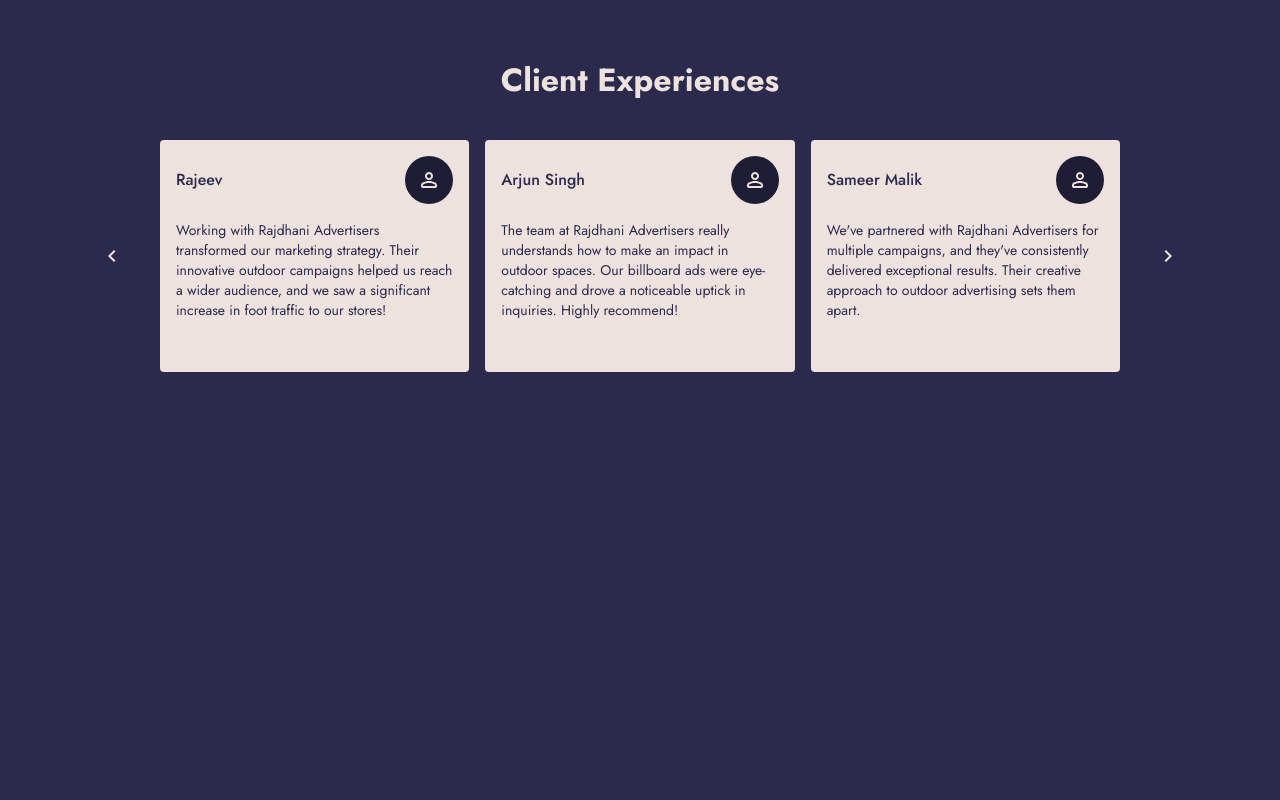
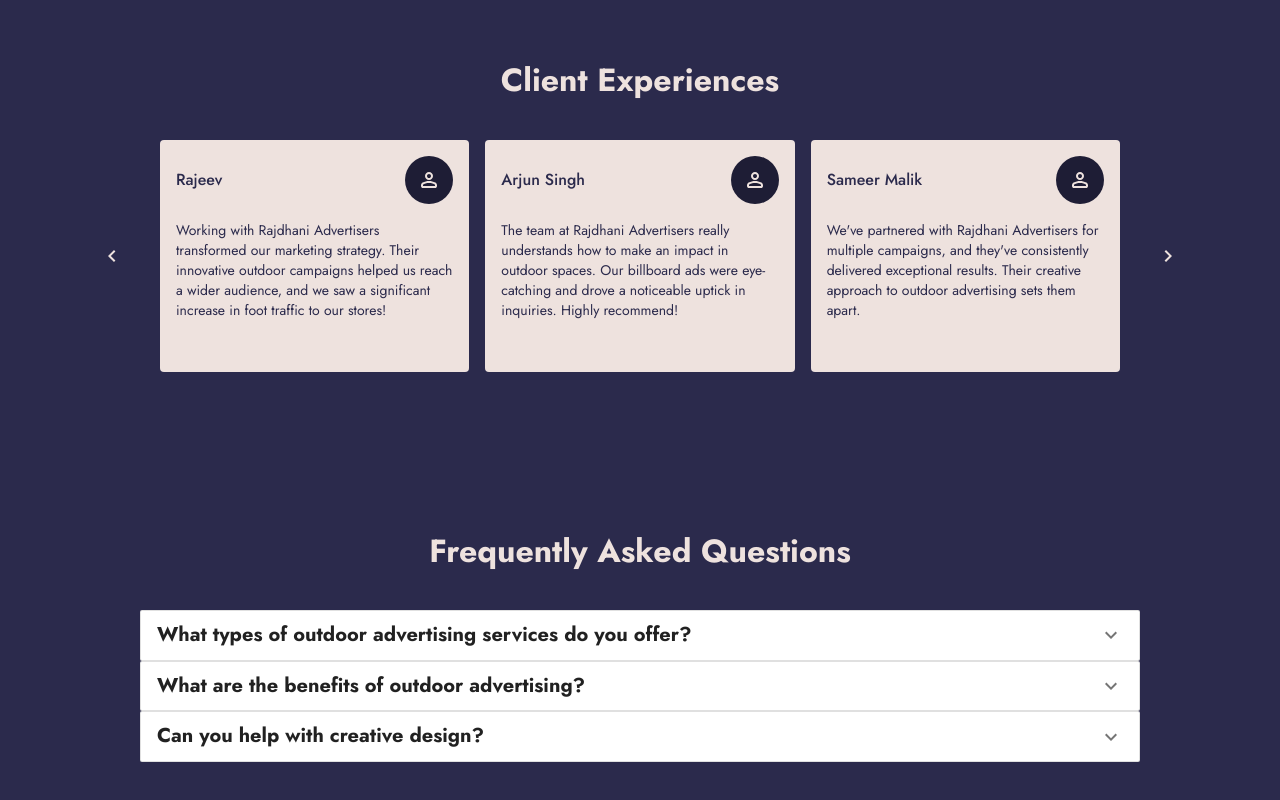
Before and after one commit to faraz-github/rajdhaniadvertiserswebsite, a React (Vite) app: page / in a window 1280 px wide. Shown: the part 3138-3938 px from the top of the page. Before the commit the page ends 3590 px from the top, so only its background shows below. Built offline with nearby package versions, Linux system fonts and the light colour scheme.

Commit message:
Add FAQ Section

```diff
--- /dev/null
+++ b/src/components/FAQSection/FAQAccordion.jsx
@@ -0,0 +1,39 @@
+import PropTypes from "prop-types";
+
+import {
+  Accordion,
+  AccordionDetails,
+  AccordionSummary,
+  Typography,
+} from "@mui/material";
+import ExpandMoreIcon from "@mui/icons-material/ExpandMore";
+
+const FAQAccordion = ({ question, answer }) => {
+  return (
+    <div>
+      <Accordion variant="outlined">
+        <AccordionSummary
+          expandIcon={<ExpandMoreIcon />}
+          aria-controls="panel1-content"
+          id="panel1-header"
+        >
+          <Typography variant="h4" fontSize={{ xs: 12, md: 20 }}>
+            {question}
+          </Typography>
+        </AccordionSummary>
+        <AccordionDetails >
+          <Typography variant="body2" fontSize={{ xs: 14, md: 16 }}>
+            {answer}
+          </Typography>
+        </AccordionDetails>
+      </Accordion>
+    </div>
+  );
+};
+
+FAQAccordion.propTypes = {
+  question: PropTypes.string,
+  answer: PropTypes.string,
+};
+
+export default FAQAccordion;
--- /dev/null
+++ b/src/components/FAQSection/FaqSection.jsx
@@ -0,0 +1,46 @@
+import { Box, Container, Typography } from "@mui/material";
+import FAQAccordion from "./FAQAccordion";
+
+const FaqSection = () => {
+  return (
+    <Container sx={{ py: { xs: 5, md: 10 } }}>
+      <Typography
+        variant="h2"
+        color="secondary"
+        fontSize={{ xs: 24, md: 32 }}
+        textAlign="center"
+        gutterBottom
+      >
+        Frequently Asked Questions
+      </Typography>
+      <Box mt={5} maxWidth={1000} mx={"auto"}>
+        <FAQAccordion
+          question={
+            "What types of outdoor advertising services do you offer?"
+          }
+          answer={
+            "We offer a range of outdoor advertising services, including hoardings, signage, transit ads, wall ads, and billboards. Our services are designed to maximize your brand's visibility and ensure you effectively connect with your target audience. Whether you’re looking for large-scale campaigns or more localized advertising, we have the right solutions for you."
+          }
+        />
+        <FAQAccordion
+          question={
+            "What are the benefits of outdoor advertising?"
+          }
+          answer={
+            "Outdoor advertising offers key benefits for your business. It provides high visibility in busy areas, helping build brand awareness and recognition. You can effectively target specific demographics with strategically placed ads. It’s often cost-effective, delivering lower costs per impression. Plus, eye-catching designs create lasting impressions and encourage customer engagement. Overall, outdoor advertising is an effective tool to enhance your marketing strategy and drive growth."
+          }
+        />
+        <FAQAccordion
+          question={
+            "Can you help with creative design?"
+          }
+          answer={
+            "Yes, we can assist with creative design for outdoor advertisements! While we encourage clients to bring their own designs, our team is happy to provide guidance and suggestions to help enhance your concepts. We understand the unique requirements of outdoor advertising and can offer insights on what works best to capture attention."
+          }
+        />
+      </Box>
+    </Container>
+  );
+};
+
+export default FaqSection;
--- a/src/pages/HomePage.jsx
+++ b/src/pages/HomePage.jsx
@@ -1,4 +1,5 @@
 import ContactSection from "../components/ContactSection/ContactSection";
+import FaqSection from "../components/FAQSection/FaqSection";
 import FeedbackSection from "../components/FeedbackSection/FeedbackSection";
 import HeroSection from "../components/HeroSection/HeroSection";
 import PortfolioSection from "../components/PortfolioSection/PortfolioSection";
@@ -10,6 +11,7 @@
       <PortfolioSection />
       <ContactSection />
       <FeedbackSection />
+      <FaqSection />
     </>
   );
 };
```
